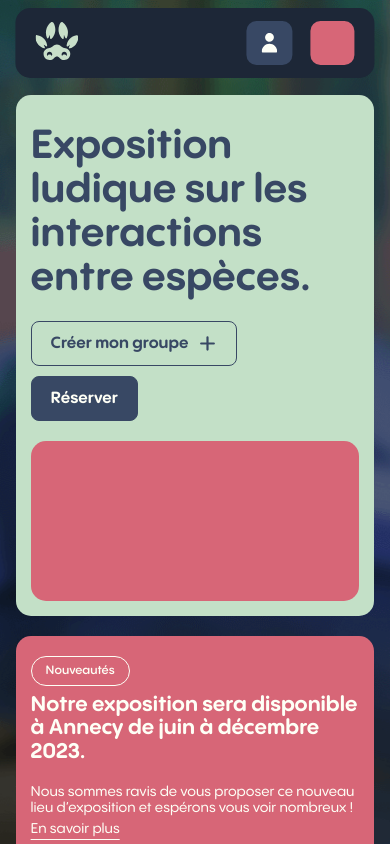
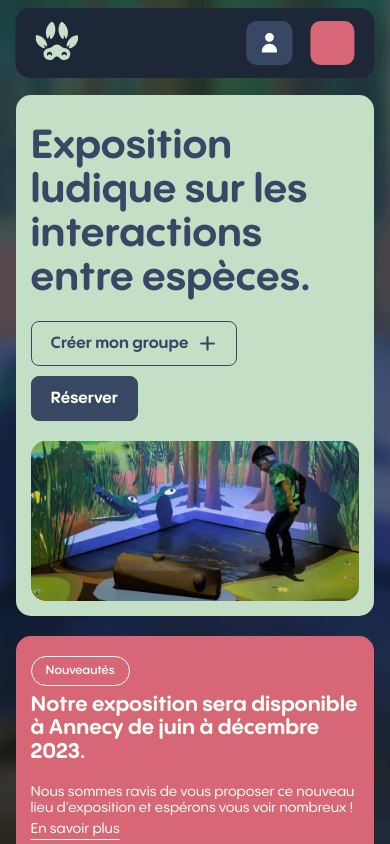
Before and after one commit to Yohan744/Elie-website, a Next.js app: page / in a window 390 px wide. Shown: the top 844 px of the page. Built offline with nearby package versions, Linux system fonts and the light colour scheme.

Commit message:
added video preview and refactor gsap animation on mobile about demo

```diff
--- a/pages/components/Demo.js
+++ b/pages/components/Demo.js
@@ -37,7 +37,7 @@ function Demo() {
                 scrollTrigger: {
                     trigger: "#demo",
                     start: "bottom+=50px bottom",
-                    end: "top top",
+                    end: "top+=50px top",
                     scrub: true
                 },
                 strokeDashoffset: "1630",
--- a/pages/components/Masthead.js
+++ b/pages/components/Masthead.js
@@ -66,7 +66,9 @@ function Masthead() {
 
                     </div>
 
-                    <div className={"video"}></div>
+                    <div className={"video"}>
+                        <img src={"video-preview.png"} alt="video preview"/>
+                    </div>
 
                 </div>
 
--- a/styles/_masthead.scss
+++ b/styles/_masthead.scss
@@ -299,6 +299,7 @@
         width: 50.3%;
         border-radius: $radius;
         background-color: $pink;
+        overflow: clip;
 
         @media screen and (max-width: 1800px) {
           height: 450px;
@@ -332,6 +333,13 @@
 
         @media screen and (max-width: 576px) {
           height: 160px;
+        }
+
+        img {
+          position: relative;
+          height: 100%;
+          width: 100%;
+          object-fit: cover;
         }
 
       }
```
Also changed, not shown: public/video-preview.png (added), styles/style.css, 1 other file (tests, documents, lock files or other folders).
